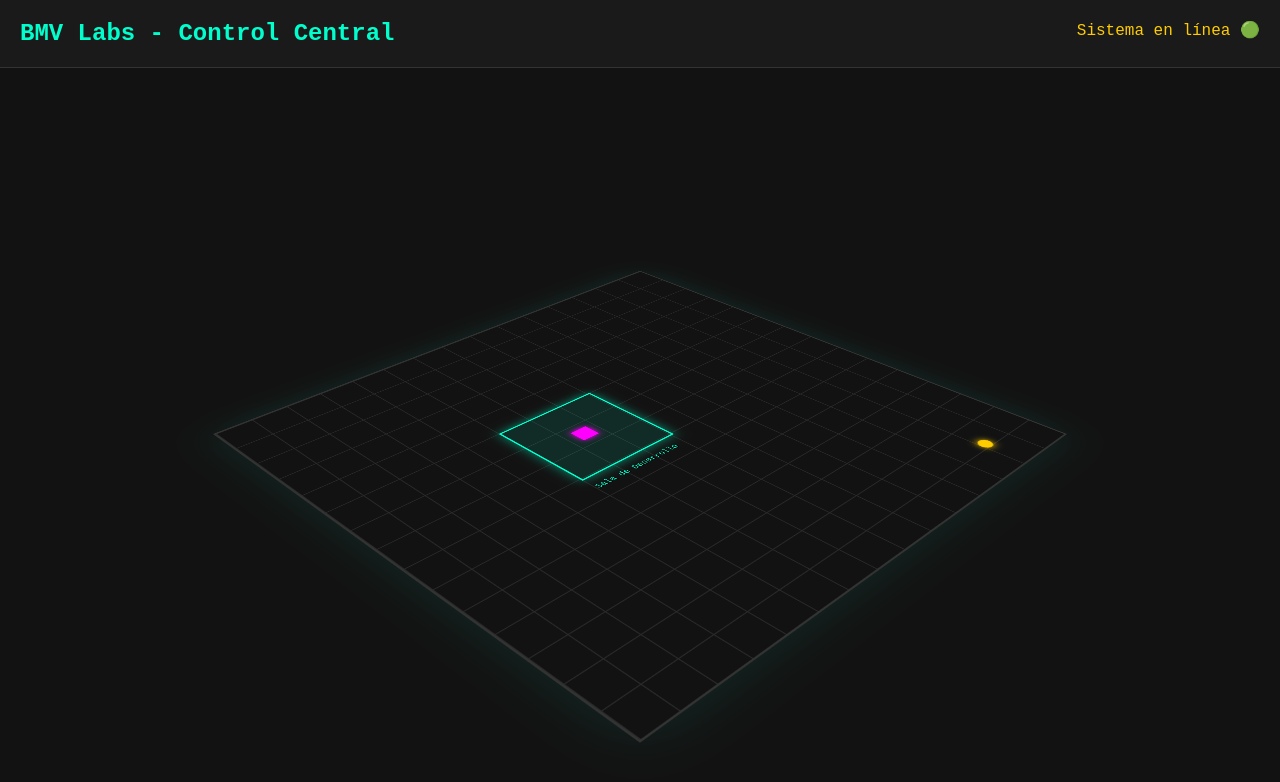
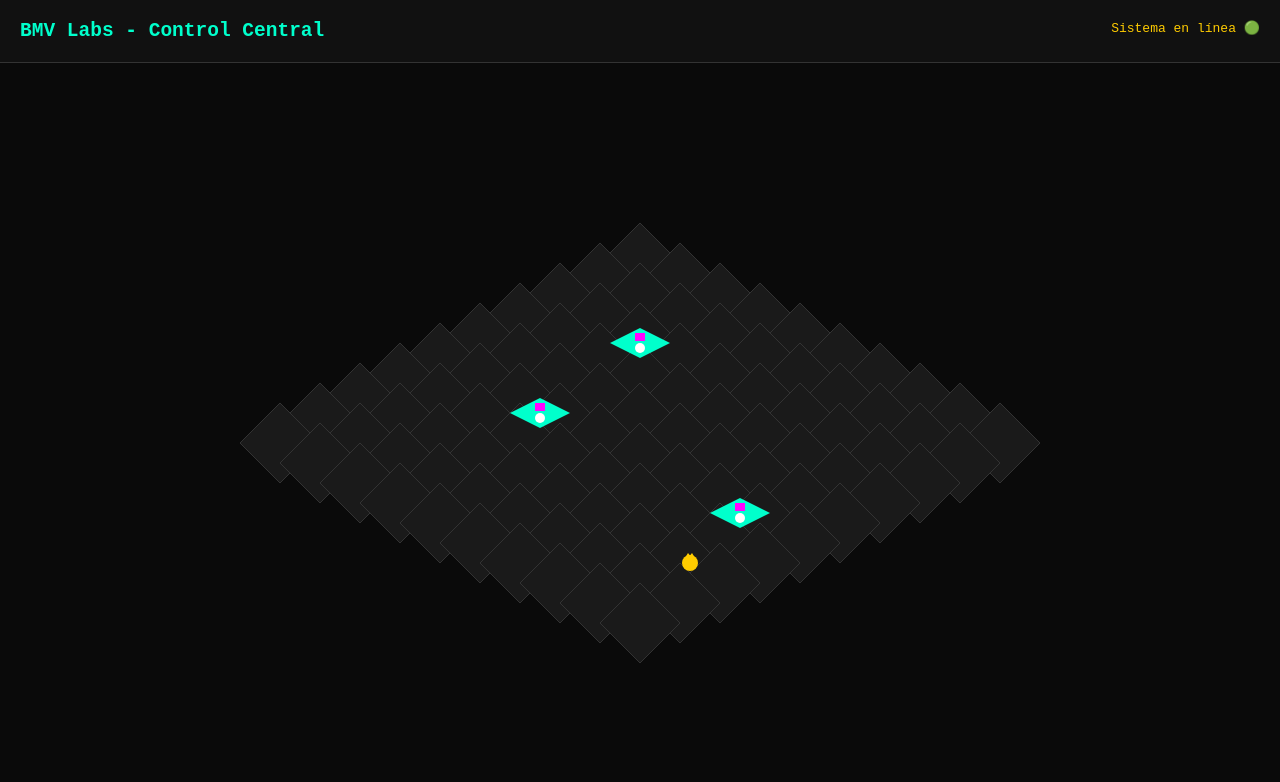
Before and after one commit to test210819271219-web/bmv-labs-office, a React (Vite) app: page / in a window 1280 px wide. Shown: the top 782 px of the page. Built offline with nearby package versions, Linux system fonts and the light colour scheme.

Commit message:
Update App.jsx

```diff
--- a/src/App.jsx
+++ b/src/App.jsx
@@ -1,29 +1,104 @@
+import { useEffect, useRef } from 'react';
+
 function App() {
+  const canvasRef = useRef(null);
+
+  useEffect(() => {
+    const canvas = canvasRef.current;
+    const ctx = canvas.getContext('2d');
+
+    // Ajustar tamaño al de la pantalla
+    canvas.width = window.innerWidth;
+    canvas.height = window.innerHeight;
+
+    const centerX = canvas.width / 2;
+    const centerY = canvas.height / 2;
+
+    // Función para dibujar un rombo (suelo isométrico)
+    function drawIsoTile(x, y, size, color) {
+      ctx.beginPath();
+      ctx.moveTo(x, y - size);
+      ctx.lineTo(x + size, y);
+      ctx.lineTo(x, y + size);
+      ctx.lineTo(x - size, y);
+      ctx.closePath();
+      ctx.fillStyle = color;
+      ctx.fill();
+      ctx.strokeStyle = '#333';
+      ctx.stroke();
+    }
+
+    // Dibujar el piso completo
+    for (let row = -5; row < 5; row++) {
+      for (let col = -5; col < 5; col++) {
+        // Convertir coordenadas de cuadrícula a isométricas
+        let isoX = (col - row) * 40 + centerX;
+        let isoY = (col + row) * 20 + centerY;
+        drawIsoTile(isoX, isoY, 40, '#1a1a1a');
+      }
+    }
+
+    // Dibujar una "Sala" (Escritorio del Doctor)
+    const drawDesk = (x, y) => {
+      // Base del escritorio
+      ctx.fillStyle = '#00ffcc';
+      ctx.beginPath();
+      ctx.moveTo(x, y - 15);
+      ctx.lineTo(x + 30, y);
+      ctx.lineTo(x, y + 15);
+      ctx.lineTo(x - 30, y);
+      ctx.closePath();
+      ctx.fill();
+
+      // Monitor de computadora (Pantalla)
+      ctx.fillStyle = '#ff00ff';
+      ctx.fillRect(x - 5, y - 10, 10, 8);
+
+      // Persona (Avatar simple)
+      ctx.fillStyle = '#ffffff';
+      ctx.beginPath();
+      ctx.arc(x, y + 5, 5, 0, Math.PI * 2);
+      ctx.fill();
+    };
+
+    // Dibujar algunas salas
+    drawDesk(centerX - 100, centerY - 50);
+    drawDesk(centerX + 100, centerY + 50);
+    drawDesk(centerX, centerY - 120);
+
+    // Dibujar a Misi (Mascota) caminando
+    const drawMisi = (x, y) => {
+      ctx.fillStyle = '#ffcc00';
+      ctx.beginPath();
+      ctx.arc(x, y, 8, 0, Math.PI * 2);
+      ctx.fill();
+      // Orejitas
+      ctx.beginPath();
+      ctx.moveTo(x - 5, y - 5);
+      ctx.lineTo(x - 2, y - 10);
+      ctx.lineTo(x + 2, y - 5);
+      ctx.fill();
+      ctx.beginPath();
+      ctx.moveTo(x + 5, y - 5);
+      ctx.lineTo(x + 2, y - 10);
+      ctx.lineTo(x - 2, y - 5);
+      ctx.fill();
+    };
+
+    drawMisi(centerX + 50, centerY + 100);
+
+  }, []);
+
   return (
-    <div style={{ display: 'flex', flexDirection: 'column', height: '100vh' }}>
-
-      {/* Barra superior */}
-      <header style={{ padding: '20px', background: '#1a1a1a', borderBottom: '1px solid #333', display: 'flex', justifyContent: 'space-between', zIndex: 10 }}>
-        <h2 style={{ margin: 0, color: '#00ffcc' }}>BMV Labs - Control Central</h2>
-        <div style={{ color: '#ffcc00' }}>Sistema en línea 🟢</div>
+    <div style={{ display: 'flex', flexDirection: 'column', height: '100vh', backgroundColor: '#0a0a0a' }}>
+      <header style={{ padding: '20px', background: '#111', borderBottom: '1px solid #333', display: 'flex', justifyContent: 'space-between', zIndex: 10 }}>
+        <h2 style={{ margin: 0, color: '#00ffcc', fontFamily: 'monospace' }}>BMV Labs - Control Central</h2>
+        <div style={{ color: '#ffcc00', fontFamily: 'monospace' }}>Sistema en línea 🟢</div>
       </header>
 
-      {/* Plano isométrico */}
-      <main className="isometric-container">
-        <div className="isometric-grid">
-
-          {/* Sala de Desarrollo */}
-          <div className="server-room">
-            <div className="doctor-cube"></div>
-            <div style={{ position: 'absolute', bottom: '-25px', left: '0', fontSize: '10px', textShadow: '1px 1px 0 #000' }}>Sala de Desarrollo</div>
-          </div>
-
-          {/* Mascota Misi */}
-          <div className="misi-pet"></div>
-
-        </div>
+      <main style={{ flex: 1, position: 'relative' }}>
+        <canvas ref={canvasRef} style={{ display: 'block', width: '100%', height: '100%' }} />
       </main>
-
     </div>
   );
 }
```
